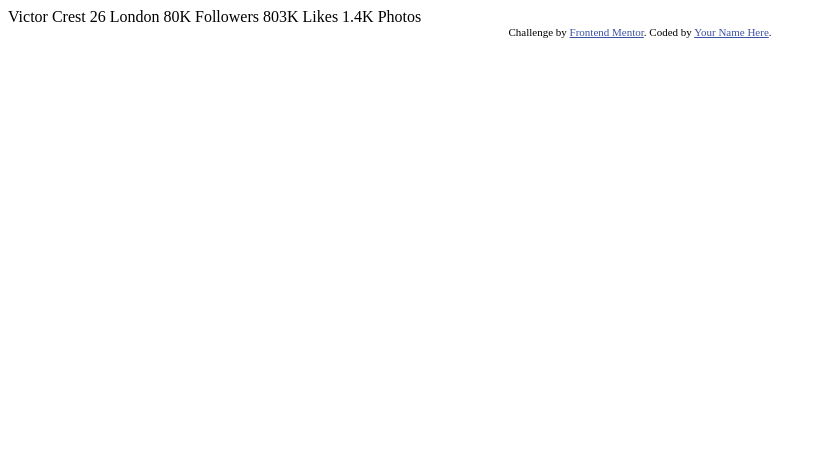
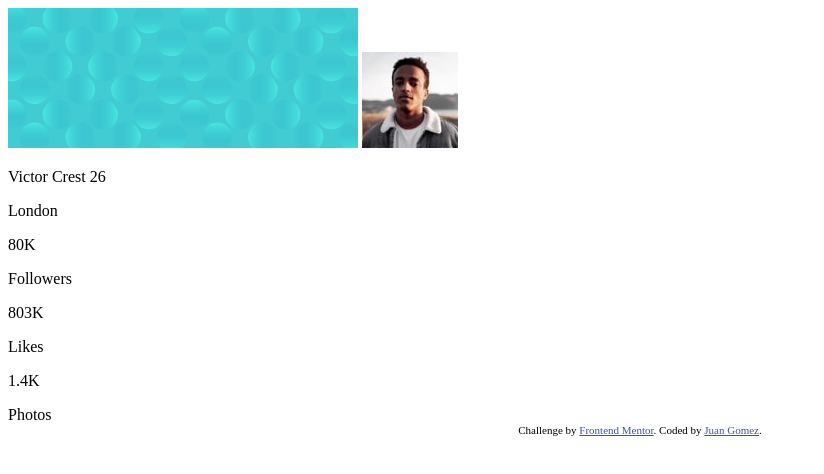
Before and after one commit to newbpydev/06-profile-card-component-main, a plain HTML site: page index.html in a window 1280 px wide. Shown: the whole page, without its empty margins (0-824 px from the left). Drawn offline with Linux system fonts and the light colour scheme.

Commit message:
:recycle: refactor<html>: add tags to text

```diff
--- a/css/style.css
+++ b/css/style.css
@@ -31,10 +31,19 @@
 */
 
 /*! Variables  */
+
 /*! Style Notes  */
 /*! Style Notes  */
 /*! Style Notes  */
 /*! Style Notes  */
 /*! Style Notes  */
 /*! Style Notes  */
-/*! Style Notes  */
+
+/*! Attribution  */
+.attribution {
+  font-size: 11px;
+  text-align: center;
+}
+.attribution a {
+  color: hsl(228, 45%, 44%);
+}
--- a/index.html
+++ b/index.html
@@ -8,28 +8,41 @@
 
   <title>Frontend Mentor | Profile card component</title>
 
-  <!-- Feel free to remove these styles or customise in your own stylesheet 👍 -->
-  <style>
-    .attribution { font-size: 11px; text-align: center; }
-    .attribution a { color: hsl(228, 45%, 44%); }
-  </style>
+  <link rel="stylesheet" href="css/style.css">
 </head>
 <body>
-  Victor Crest
-  26
-  London
 
-  80K
-  Followers
+  <main>
+    <article class="profile-card">
+      <img src="images/bg-pattern-card.svg" alt="an image of a pattern of circles" class="profile-bg-top-img">
+      <img src="images/image-victor.jpg" alt="A profile image of Victor Crest" class="profile-user-img">
+      <div class="user-info">
+        <p class="user-name">Victor Crest <span class="user-age">26</span></p>
 
-  803K
-  Likes
+        <p class="user-city">London</p>
+      </div>
 
-  1.4K
-  Photos
-  <div class="attribution">
-    Challenge by <a href="https://www.frontendmentor.io?ref=challenge" target="_blank">Frontend Mentor</a>.
-    Coded by <a href="#">Your Name Here</a>.
-  </div>
+      <div class="user-stats">
+        <div class="stats-data">
+          <p class="stats-num">80K</p>
+          <stats-title>Followers</stats-title>
+        </div>
+        <div class="stats-data">
+          <p class="stats-num">803K</p>
+          <stats-title>Likes</stats-title>
+        </div>
+        <div class="stats-data">
+          <p class="stats-num">1.4K</p>
+          <stats-title>Photos</stats-title>
+        </div>
+      </div>
+    </article>
+
+    <div class="attribution">
+      Challenge by <a href="https://www.frontendmentor.io?ref=challenge" target="_blank">Frontend Mentor</a>.
+      Coded by <a href="https://twitter.com/Newb_PyDev">Juan Gomez</a>.
+    </div>
+  </main>
+
 </body>
 </html>
```
